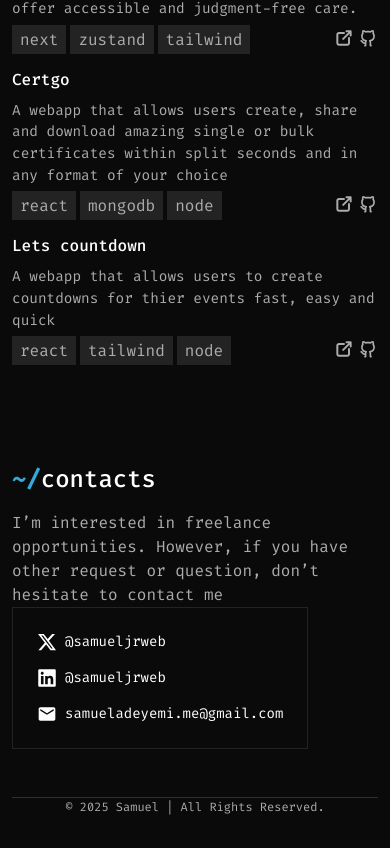
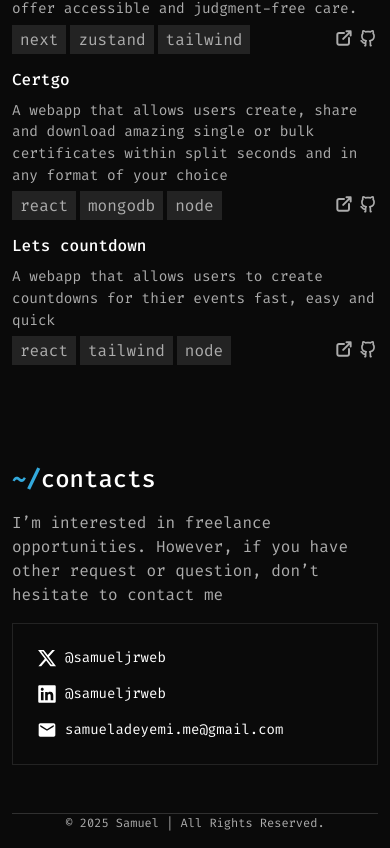
Before and after one commit to Samueljr-web/samuel-dev, a Next.js app: page / in a window 390 px wide. Shown: the part 1253-2101 px from the top of the page. Built offline with nearby package versions, Linux system fonts and the light colour scheme.

Commit message:
fix: aligned contact details card for mobile

```diff
--- a/pages/contacts.tsx
+++ b/pages/contacts.tsx
@@ -45,7 +45,7 @@ function Contacts() {
           I’m interested in freelance opportunities. However, if you have other
           request or question, don’t hesitate to contact me
         </h2>
-        <div className="w-fit h-fit p-2 border border-[#ffffff1a]">
+        <div className="md:mt-0 mt-4 md:w-fit w-full h-fit p-2 border border-[#ffffff1a]">
           <div className="flex flex-col gap-4 p-4">
             {icons.map((icon) => (
               <a
```
